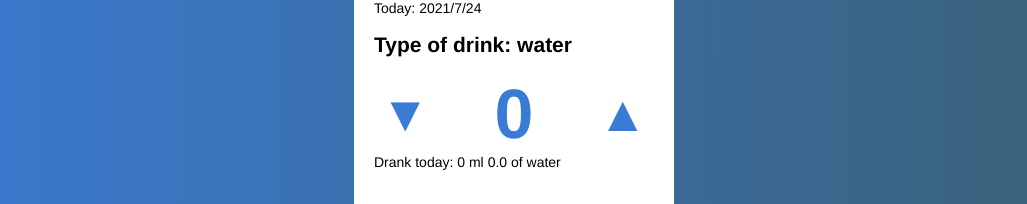
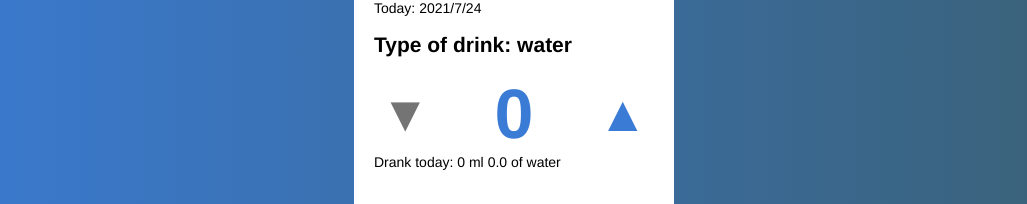
Before and after one commit to dar-g/react-water-tracker, a React (Create React App) app: page /main in a window 1280 px wide. Shown: the part 206-410 px from the top of the page, without its empty margins (126-1153 px from the left). Built offline with nearby package versions, Linux system fonts and the light colour scheme.

Commit message:
Update: -added disable class to decrease Counter button when count is 0

```diff
--- a/src/containers/MainPage/components/Counter/Counter.jsx
+++ b/src/containers/MainPage/components/Counter/Counter.jsx
@@ -24,7 +24,7 @@ function Counter () {
             <div className={css.counter}>
                 <button
                     onClick={decreaseCount}
-                    className={css.counterBtn}
+                    className={`${css.counterBtn} ${(count <= 0) ? css.disabled : ''}`}
                 >&#9660;</button>
 
                 <div className={css.countNum}>{count}</div>
--- a/src/containers/MainPage/components/Counter/Counter.module.css
+++ b/src/containers/MainPage/components/Counter/Counter.module.css
@@ -17,6 +17,12 @@
     cursor: pointer;
 }
 
+.disabled {
+    pointer-events: none;
+    cursor: not-allowed;
+    filter: grayscale(1);
+}
+
 .countNum {
     width: 155px;
     font-size: 70px;
```
